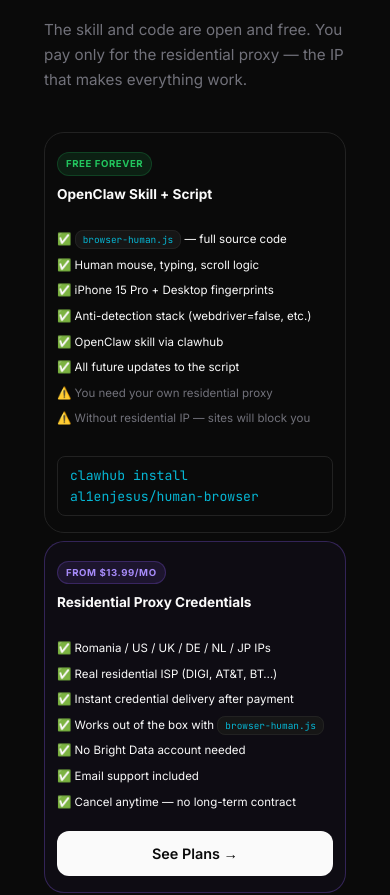
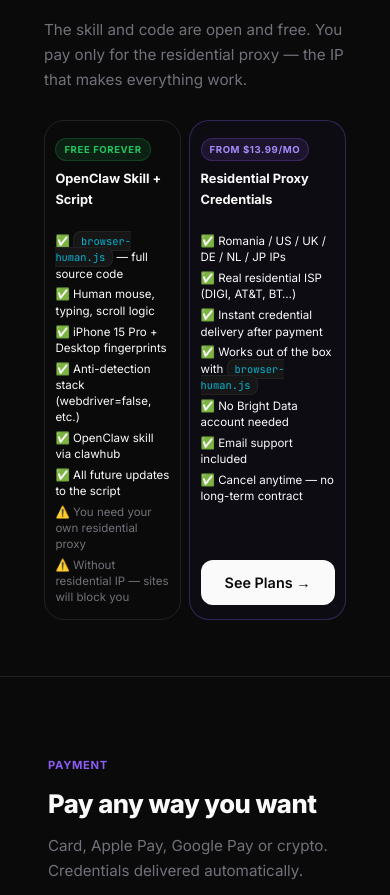
Before and after one commit to al1enjesus/humanbrowser-next, a Next.js app: page / in a window 390 px wide. Shown: the part 7810-8705 px from the top of the page. Built offline with nearby package versions, Linux system fonts and the light colour scheme.

Commit message:
Free vs Paid: 2-col side-by-side on mobile; compact font/padding; hide install cmd+why block on mobile

```diff
--- a/styles/globals.css
+++ b/styles/globals.css
@@ -458,7 +458,6 @@
     .code-wrap { padding: 0 1.25rem; margin-top: 3rem; }
   }
   .fvp-grid { display: grid; grid-template-columns: 1fr 1fr; gap: 1rem; margin-top: 2.5rem; }
-  @media (max-width: 600px) { .fvp-grid { grid-template-columns: 1fr; } }
   .fvp-card {
     border: 1px solid var(--border); border-radius: var(--r-xl); padding: 2rem;
     display: flex; flex-direction: column; gap: 1.25rem;
@@ -977,8 +976,16 @@
 
 
   @media(max-width:600px){
-    .fvp-card { padding: 1rem 0.75rem; }
-    .fvp-header h3 { font-size: 0.85rem; }
+    .fvp-grid { gap: 0.6rem; margin-top: 1.75rem; }
+    .fvp-card { padding: 0.85rem 0.65rem; }
+    .fvp-tag { font-size: 0.65rem; padding: 3px 8px; }
+    .fvp-header h3 { font-size: 0.8rem; margin-bottom: 0.2rem; }
+    .fvp-header p { font-size: 0.72rem; }
+    .fvp-list { gap: 0.3rem; }
+    .fvp-list li { font-size: 0.7rem; line-height: 1.4; }
+    .fvp-list li code { font-size: 0.65rem; }
+    .fvp-why { display: none; }   /* too cramped on mobile */
+    .fvp-install { display: none; } /* install cmd is in hero — no need to repeat */
     .fvp-header p { display: none; }
     .fvp-list li { font-size: 0.72rem; }
     .fvp-tag { font-size: 0.6rem; padding: 0.2rem 0.5rem; }
```
